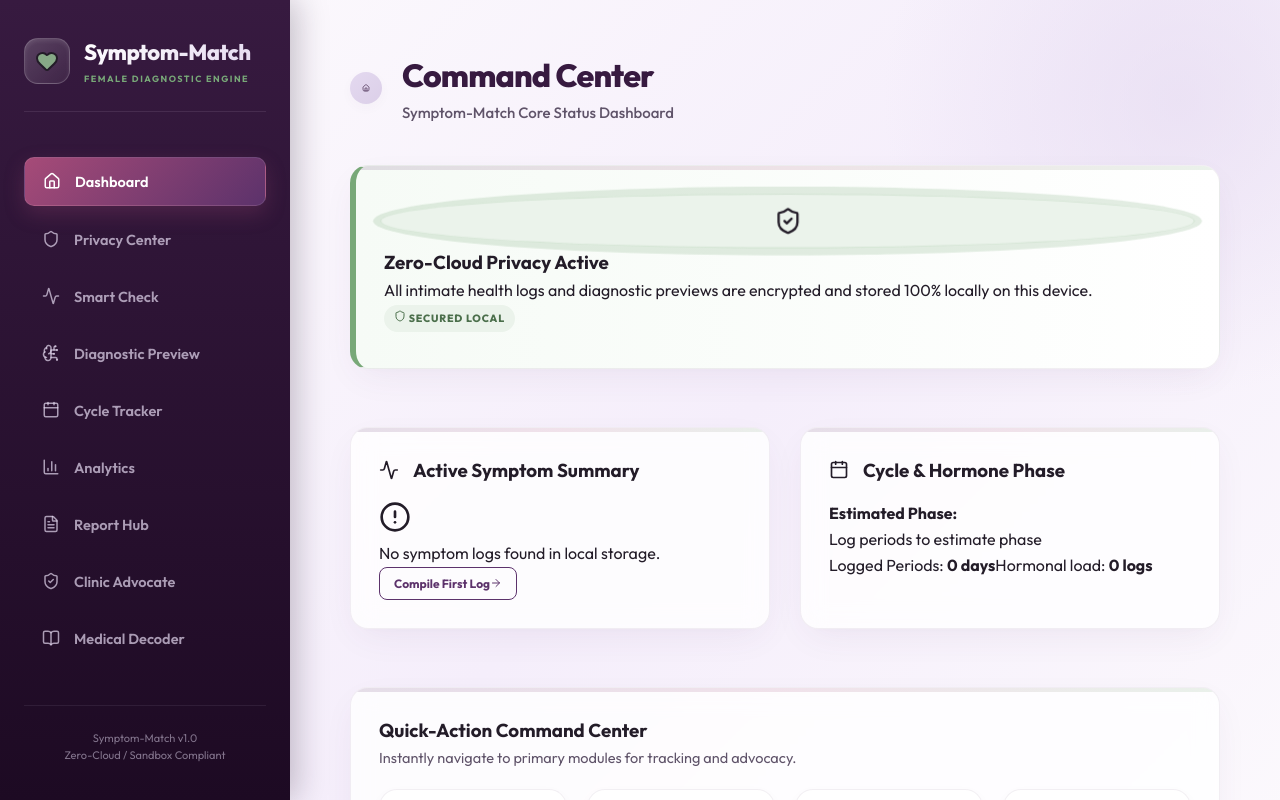
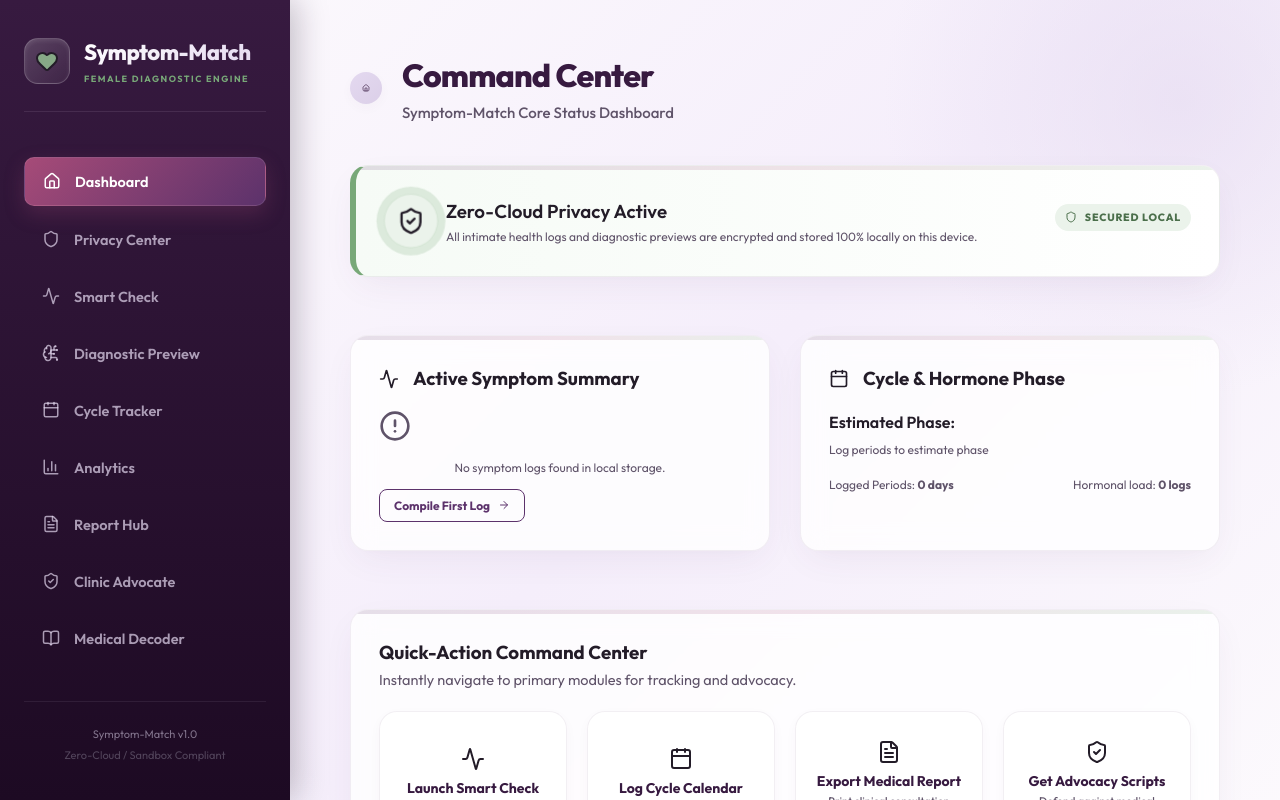
Before and after one commit to anureddyb20/SymptomTrace, a React (Vite) app: page / in a window 1280 px wide. Shown: the top 800 px of the page. Built offline with nearby package versions, Linux system fonts and the light colour scheme.

Commit message:
fix: resolve alignment issues on the Dashboard cycle metrics row by defining helper utilities

```diff
--- a/src/App.css
+++ b/src/App.css
@@ -48,6 +48,66 @@
   --transition: all 0.4s cubic-bezier(0.16, 1, 0.3, 1);
   --font-family: 'Outfit', -apple-system, BlinkMacSystemFont, "Segoe UI", Roboto, sans-serif;
 }
+
+/* Helper & Utility Classes */
+.flex {
+  display: flex !important;
+}
+.flex-col {
+  display: flex !important;
+  flex-direction: column !important;
+}
+.flex-center-gap {
+  display: flex !important;
+  align-items: center !important;
+  gap: 8px !important;
+}
+.flex-gap-2 {
+  display: flex !important;
+  gap: 8px !important;
+}
+.flex-wrap {
+  flex-wrap: wrap !important;
+}
+.justify-between {
+  justify-content: space-between !important;
+}
+.align-items-center {
+  align-items: center !important;
+}
+.w-full {
+  width: 100% !important;
+}
+.text-center {
+  text-align: center !important;
+}
+.text-right {
+  text-align: right !important;
+}
+.text-xs {
+  font-size: 12px !important;
+}
+.text-muted {
+  color: var(--text-muted) !important;
+}
+.mt-1 { margin-top: 4px !important; }
+.mt-2 { margin-top: 8px !important; }
+.mt-3 { margin-top: 12px !important; }
+.mt-4 { margin-top: 16px !important; }
+.mt-6 { margin-top: 24px !important; }
+.mt-8 { margin-top: 32px !important; }
+.mb-2 { margin-bottom: 8px !important; }
+.mb-4 { margin-bottom: 16px !important; }
+.ml-2 { margin-left: 8px !important; }
+.mr-1 { margin-right: 4px !important; }
+.pt-2 { padding-top: 8px !important; }
+.pt-3 { padding-top: 12px !important; }
+.pl-6 { padding-left: 24px !important; }
+.font-semibold { font-weight: 600 !important; }
+.font-bold { font-weight: 700 !important; }
+.italic { font-style: italic !important; }
+.cursor-pointer { cursor: pointer !important; }
+.inline { display: inline-block !important; }
 
 * {
   box-sizing: border-box;
```
